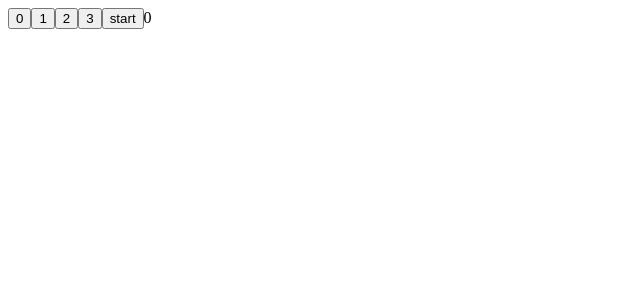
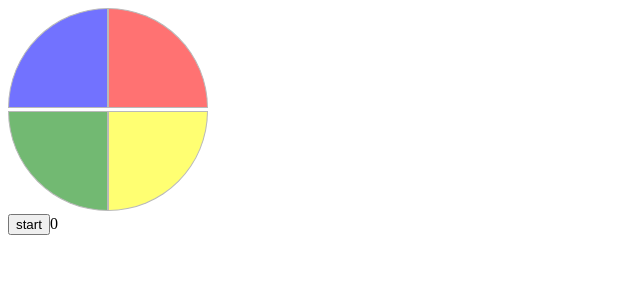
Before and after one commit to blur64/simon-the-game, a Vue app: page / in a window 1280 px wide. Shown: the top 300 px of the page, without its empty margins (0-640 px from the left). Built offline with nearby package versions, Linux system fonts and the light colour scheme.

Commit message:
add buttons styles

```diff
--- a/src/App.vue
+++ b/src/App.vue
@@ -1,13 +1,14 @@
 <template>
   <div>
-    <button
-      v-for="(signal, idx) of simonMachineSignals"
-      :key="idx"
-      @click="handleSignalBtnClicked(signal)"
-      :class="{ active: activeSignal === signal }"
-    >
-      {{ signal }}
-    </button>
+    <div class="buttons-wrapper">
+      <button
+        v-for="(signal, idx) of simonMachineSignals"
+        :key="idx"
+        @click="handleSignalBtnClicked(signal)"
+        :class="{ active: activeSignal === signal }"
+        class="button"
+      ></button>
+    </div>
     <button @click="handleStartBtnClicked">start</button>
     <span>{{ round }}</span>
   </div>
@@ -59,4 +60,58 @@ export default {
 .active {
   background-color: palevioletred;
 }
+
+.buttons-wrapper {
+  width: 200px;
+  position: relative;
+}
+
+.button {
+  width: 100px;
+  height: 100px;
+  opacity: 0.55;
+  border: 1px solid grey;
+  padding: 0;
+}
+
+.button:hover {
+  cursor: pointer;
+}
+
+.button:first-child {
+  border-top-left-radius: 9999px;
+  background-color: blue;
+}
+.button:nth-child(2) {
+  border-top-right-radius: 9999px;
+  background-color: red;
+}
+.button:nth-child(3) {
+  border-bottom-left-radius: 9999px;
+  background-color: green;
+}
+.button:last-child {
+  border-bottom-right-radius: 9999px;
+  background-color: yellow;
+}
+
+.button:active {
+  opacity: 1;
+  position: relative;
+}
+
+.button:first-child:active,
+.button:nth-child(2):active {
+  top: 2px;
+}
+
+.button:last-child:active,
+.button:nth-child(3):active {
+  bottom: 2px;
+}
+
+.active {
+  opacity: 1;
+  border: 1px solid #333;
+}
 </style>
```
